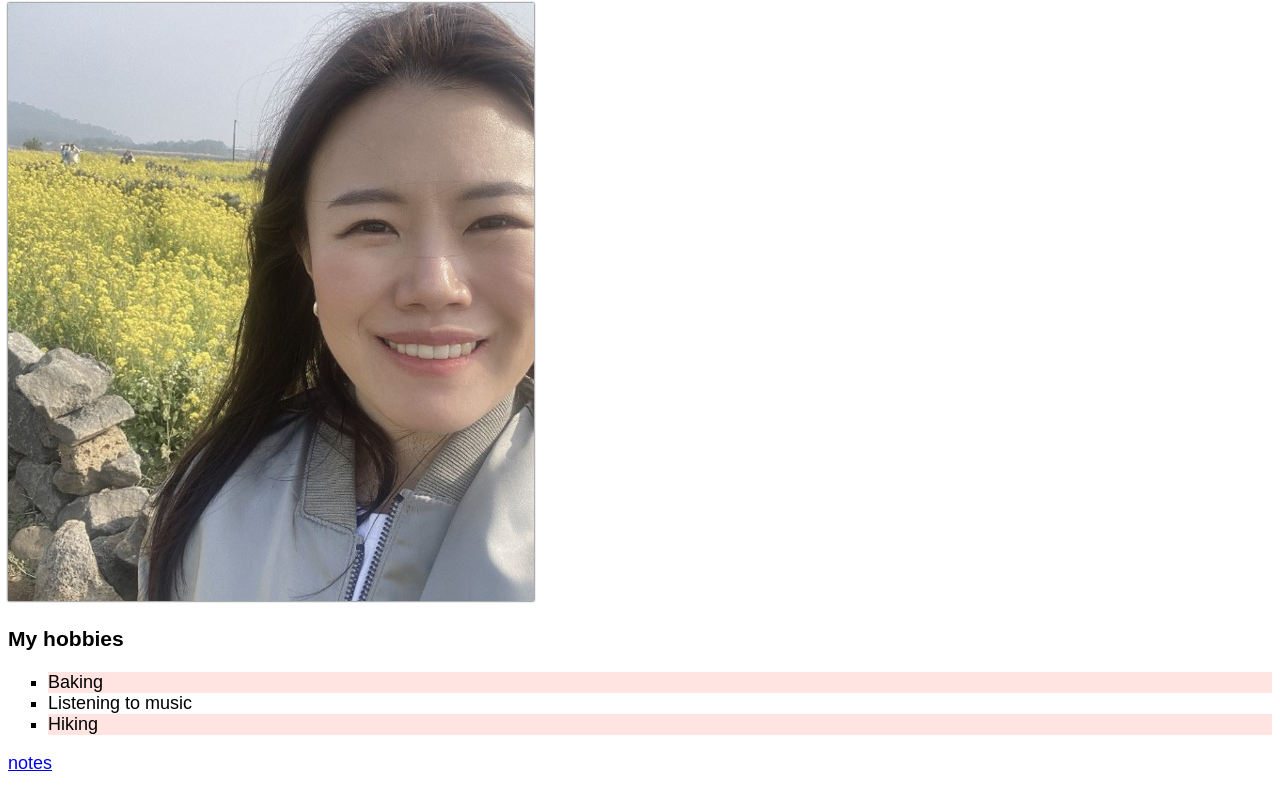
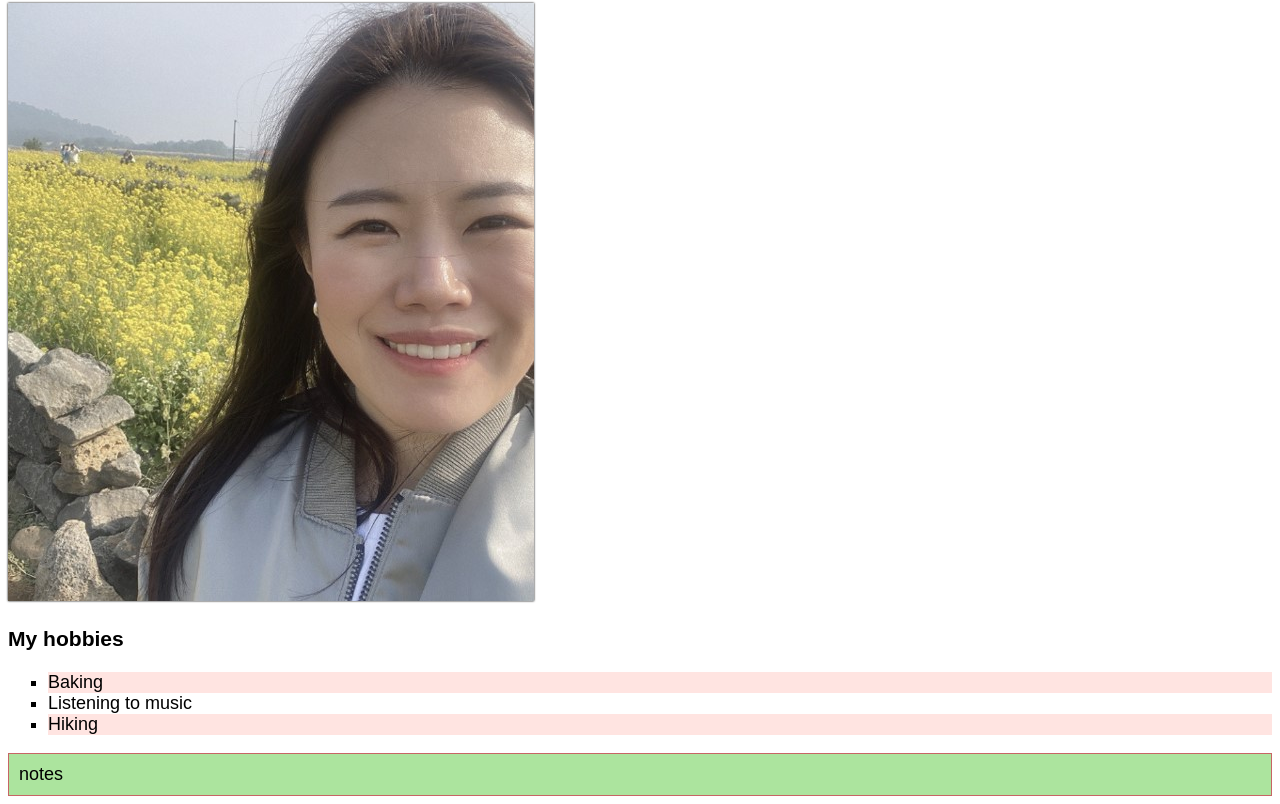
Before and after one commit to kim00508/kim00508.github.io, a plain HTML site: page html-assignment/index.html in a window 1280 px wide. Shown: the part 455-1259 px from the top of the page. Before the commit the page ends 1237 px from the top, so only its background shows below. Drawn offline with Linux system fonts and the light colour scheme.

Commit message:
revise css

```diff
--- a/html-assignment/css/main.css
+++ b/html-assignment/css/main.css
@@ -17,7 +17,7 @@ header, footer {
     background-color:mistyrose;
 }
 
-.nav a {
+.nav {
    text-decoration: none;
    display: block;
    padding: 10px 10px;
```
